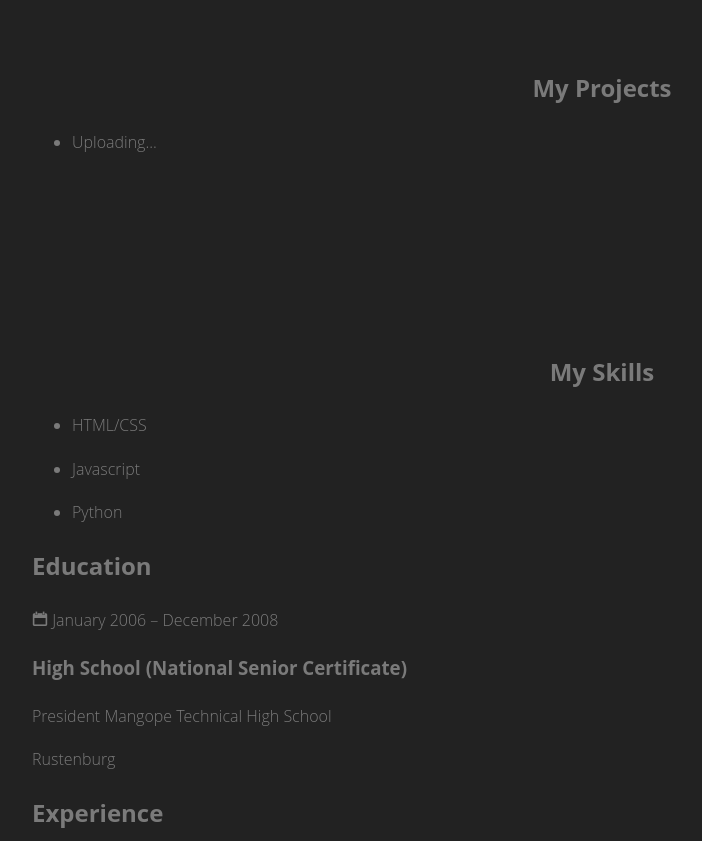
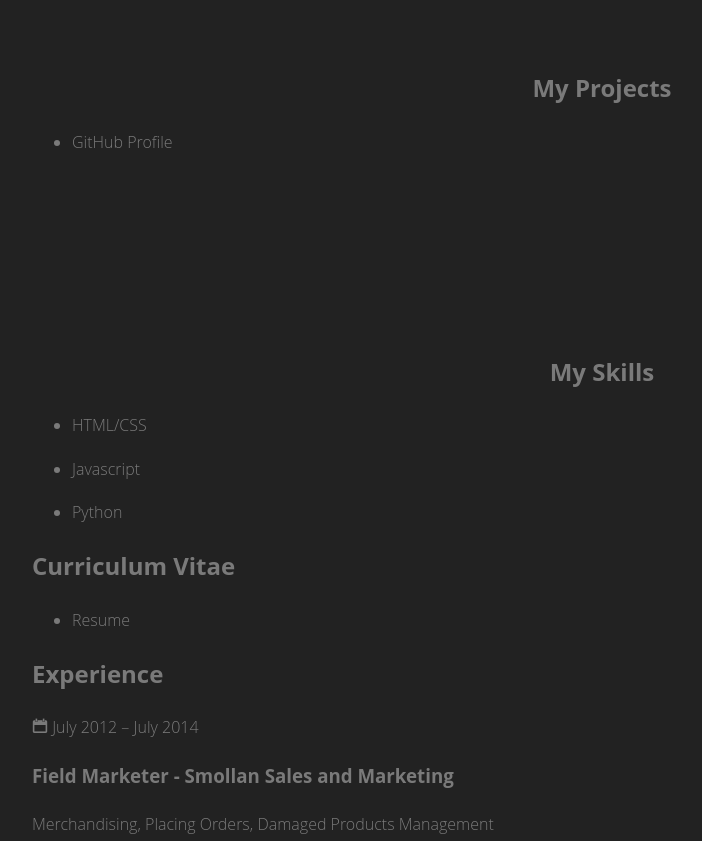
Before and after one commit to tmosime247/kmosime.github.io, a plain HTML site: page index.html in a window 1280 px wide. Shown: the part 940-1781 px from the top of the page, without its empty margins (38-740 px from the left). Drawn offline with Linux system fonts and the light colour scheme; files whose address does not match are found by name.

Commit message:
updated version

```diff
--- a/index.html
+++ b/index.html
@@ -154,7 +154,7 @@
 			</div>
 			<div class="filters">
 				<ul>
-					<li class="active" data-filter="*">Uploading...</li>
+					<li class="active" data-filter="*"><a href="https://github.com/tmosime247">GitHub Profile</a></li>
 				</ul>
 			</div>
 
@@ -187,20 +187,14 @@
 						</ul>
 					</div>
 
-					<h2>Education</h2>
+					<h2>Curriculum Vitae</h2>
 
-					<div class="Skills-item">
-						<span class="date"><span class="icon-calendar"></span> January 2006 – December
-						2008</span>
-						<h3>High School (National Senior Certificate)</h3>
-						<p>	President Mangope Technical High School<br>
-						</p>
-						<span class="school">Rustenburg</span>
-					</div>
+					<ul>
+						<li class="active" data-filter="*"><a href="https://drive.google.com/file/d/1eDrVqViNYax-UA15EXZw2o4VH6ufOpHf/view?usp=sharing">Resume</a></li>
+					</ul>
 
 				</div>
 				<div>
-
 
 					<h2>Experience</h2>
 
@@ -275,8 +269,8 @@
 			<div class="row">
 				<div class="text-center">
 					<p>
-						<a href="#" class="social-item"><span class="icon-github"></span></a>
-						<a href="#" class="social-item"><span class="icon-linkedin2"></span></a>
+						<a href="https://twitter.com/ThabisoTman247" class="social-item"><span class="icon-twitter"></span></a>
+						<a href="https://www.linkedin.com/in/kgotego-mosime-37087b204" class="social-item"><span class="icon-linkedin2"></span></a>
 					</p>
 				</div>
 			</div>
```
